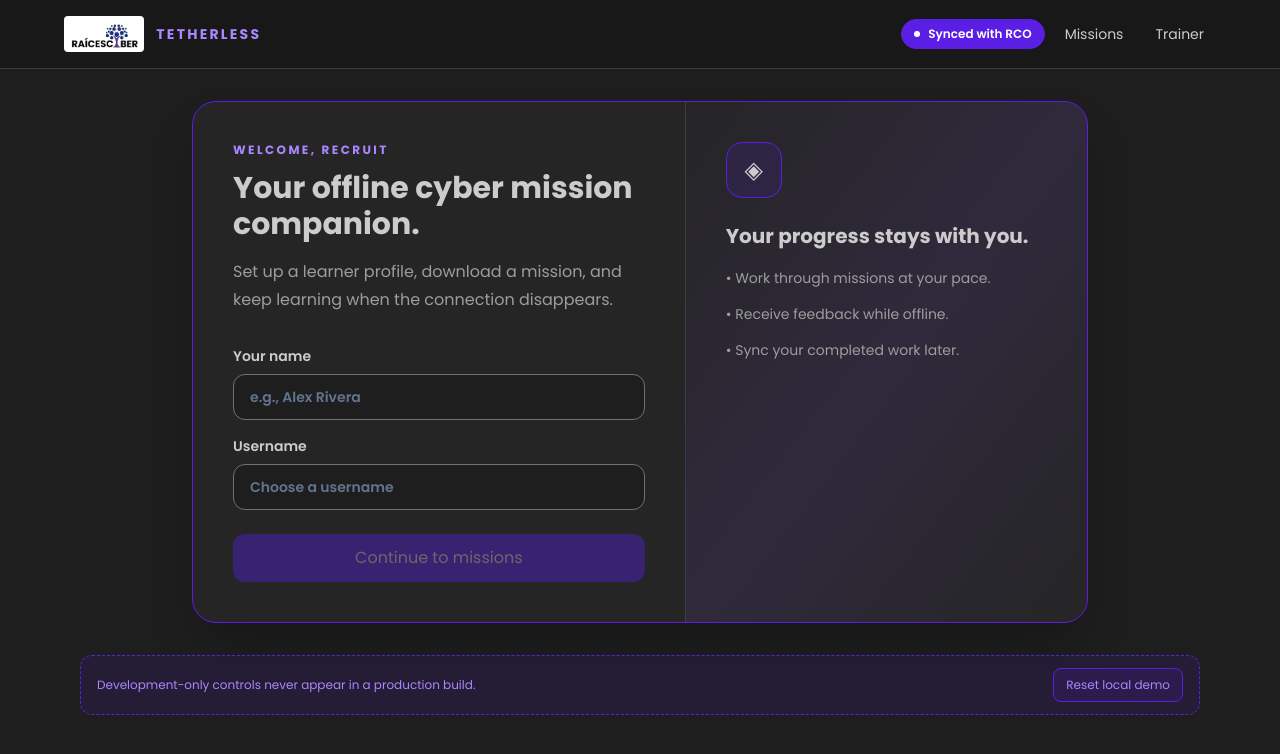
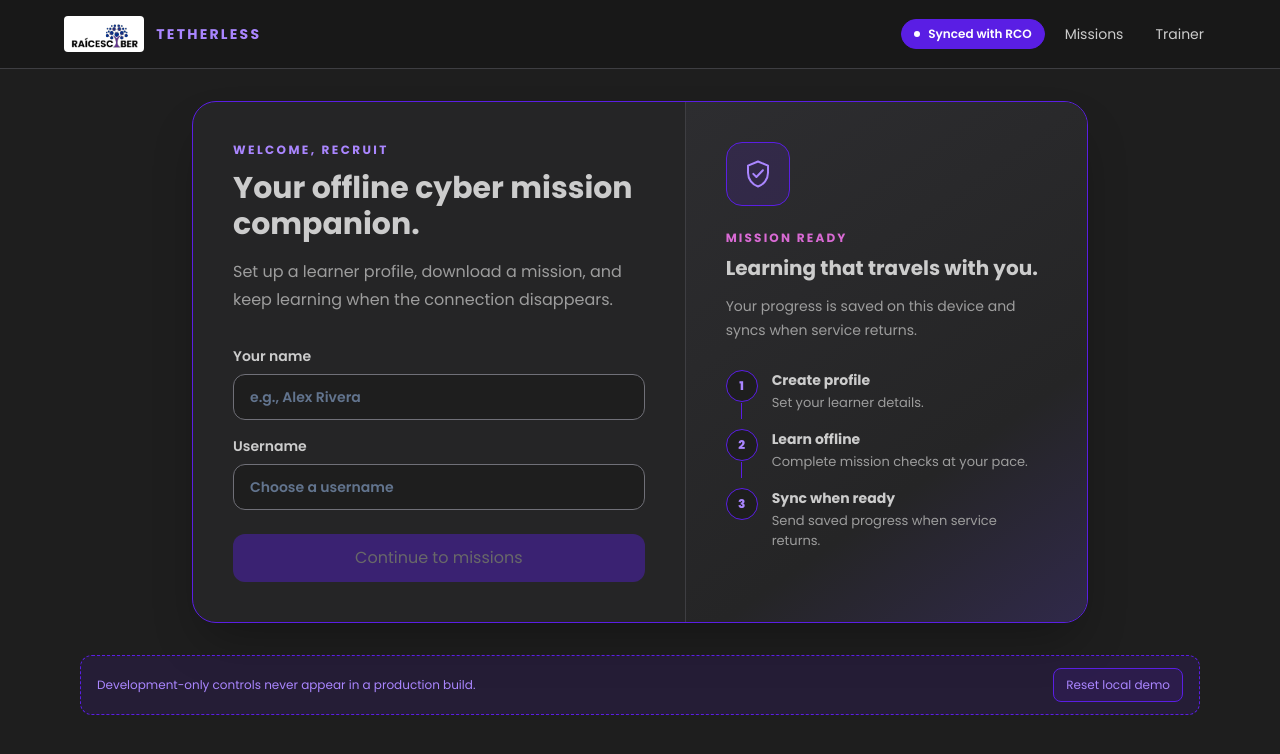
Before and after one commit to PixelAndFlow/RootSync-Tetherless-Project, a React (Vite) app: page /#/learner in a window 1280 px wide. Shown: the top 754 px of the page. Built offline with nearby package versions, Linux system fonts and the light colour scheme.

Commit message:
Refresh learner onboarding mission panel

```diff
--- a/src/features/onboarding/LearnerSetupScreen.tsx
+++ b/src/features/onboarding/LearnerSetupScreen.tsx
@@ -1,6 +1,15 @@
 import { FormEvent, useState } from "react";
 import { useNavigate } from "react-router-dom";
 import { useLearnerProfile } from "../../app/providers/LearnerProfileProvider";
+
+function MissionReadyIcon() {
+  return (
+    <svg aria-hidden="true" fill="none" height="32" viewBox="0 0 32 32" width="32">
+      <path d="M16 3.5 26 7.7v7.1c0 6.4-4.3 11.7-10 13.7-5.7-2-10-7.3-10-13.7V7.7l10-4.2Z" stroke="currentColor" strokeLinecap="round" strokeLinejoin="round" strokeWidth="2" />
+      <path d="m11.3 15.9 3.1 3.1 6.5-6.7" stroke="currentColor" strokeLinecap="round" strokeLinejoin="round" strokeWidth="2" />
+    </svg>
+  );
+}
 
 export function LearnerSetupScreen() {
   const navigate = useNavigate();
@@ -27,10 +36,16 @@ export function LearnerSetupScreen() {
           <button className="mt-2 rounded-xl bg-violet-600 px-5 py-3 font-bold hover:bg-violet-500 disabled:cursor-not-allowed disabled:opacity-40" disabled={!displayName.trim() || !username.trim()} type="submit">Continue to missions</button>
         </form>
       </div>
-      <aside className="border-t border-white/10 bg-gradient-to-br from-violet-600/25 via-violet-500/10 to-cyan-400/10 p-6 sm:p-10 md:border-l md:border-t-0">
-        <span className="grid h-14 w-14 place-items-center rounded-2xl border border-cyan-300/30 bg-cyan-300/10 text-2xl">◈</span>
-        <h2 className="mt-6 text-xl font-bold">Your progress stays with you.</h2>
-        <ul className="mt-4 grid gap-3 text-sm leading-6 text-slate-300"><li>• Work through missions at your pace.</li><li>• Receive feedback while offline.</li><li>• Sync your completed work later.</li></ul>
+      <aside className="onboarding-readiness border-t p-6 sm:p-10 md:border-l md:border-t-0">
+        <div className="mission-ready-icon"><MissionReadyIcon /></div>
+        <p className="mt-6 text-xs font-bold tracking-[0.18em]">MISSION READY</p>
+        <h2 className="mt-2 text-xl font-bold">Learning that travels with you.</h2>
+        <p className="mt-3 text-sm leading-6">Your progress is saved on this device and syncs when service returns.</p>
+        <ol aria-label="Your mission path" className="mission-ready-path mt-7 grid gap-4">
+          <li><span>1</span><div><h3>Create profile</h3><p>Set your learner details.</p></div></li>
+          <li><span>2</span><div><h3>Learn offline</h3><p>Complete mission checks at your pace.</p></div></li>
+          <li><span>3</span><div><h3>Sync when ready</h3><p>Send saved progress when service returns.</p></div></li>
+        </ol>
       </aside>
     </section>
   );
--- a/src/styles.css
+++ b/src/styles.css
@@ -38,6 +38,16 @@ button:focus-visible, input:focus-visible, select:focus-visible, a:focus-visible
 .mission-flag-action { border-color: var(--rco-purple); background: var(--color-ink); color: var(--rco-purple-accessible); }
 .mission-flag-action:hover { background: #2d2d30; }
 .mission-flag-action[data-flagged="true"] { background: var(--rco-purple); color: #ffffff; }
+
+.onboarding-readiness { border-color: #3e3e42; background: linear-gradient(145deg, #2d2d30, #252526 68%, #30294a); color: #cccccc; }
+.mission-ready-icon { display: grid; height: 4rem; width: 4rem; place-items: center; border: 1px solid var(--rco-purple); border-radius: 1rem; background: rgb(90 30 228 / 14%); color: var(--rco-purple-accessible); }
+.onboarding-readiness > p:nth-of-type(1) { color: var(--rco-magenta-accessible); }
+.onboarding-readiness > p:nth-of-type(2) { color: #9d9d9d; }
+.mission-ready-path li { display: flex; gap: 0.875rem; }
+.mission-ready-path li > span { display: grid; position: relative; height: 2rem; width: 2rem; flex: none; place-items: center; border: 1px solid var(--rco-purple); border-radius: 9999px; background: var(--color-ink); color: var(--rco-purple-accessible); font-size: 0.75rem; font-weight: 800; }
+.mission-ready-path li:not(:last-child) > span::after { position: absolute; top: 2rem; height: 1rem; border-left: 1px solid var(--rco-purple); content: ""; }
+.mission-ready-path h3 { color: #cccccc; font-size: 0.875rem; font-weight: 700; }
+.mission-ready-path p { margin-top: 0.125rem; color: #9d9d9d; font-size: 0.8125rem; line-height: 1.25rem; }
 
 /* Disabled mission navigation remains legible while still signalling that an answer is required. */
 article + div button:disabled { cursor: not-allowed; opacity: 1; }
@@ -104,6 +114,12 @@ button[class~="border-white/15"], a[class~="border-white/15"], input[class~="bor
 .app-light-theme .mission-flag-action:hover { background: #e8e8e8; }
 .app-light-theme article + div button:not([class~="bg-violet-600"]):disabled { border-color: #858585; background: #e8e8e8; color: #5c5c5c; }
 .app-light-theme article + div button[class~="bg-violet-600"]:disabled { background: #5a1ee4 !important; color: #ffffff; }
+.app-light-theme .onboarding-readiness { border-color: #c8c8c8; background: linear-gradient(145deg, #f3f3f3, #ffffff 68%, #f3edff); color: #1e1e1e; }
+.app-light-theme .mission-ready-icon { background: #ffffff; color: #5a1ee4; }
+.app-light-theme .onboarding-readiness > p:nth-of-type(1) { color: #9b2796; }
+.app-light-theme .onboarding-readiness > p:nth-of-type(2), .app-light-theme .mission-ready-path p { color: #3b3b3b; }
+.app-light-theme .mission-ready-path li > span { background: #ffffff; color: #5a1ee4; }
+.app-light-theme .mission-ready-path h3 { color: #1e1e1e; }
 .app-light-theme .answer-card-neutral { border-color: #c8c8c8; background: #ffffff; color: #1e1e1e; }
 .app-light-theme .answer-card-neutral:not(:disabled):hover { border-color: #5a1ee4; background: #f3edff; }
 .app-light-theme .answer-card-neutral .answer-card-translation { color: #3b3b3b; }
```
Also changed, not shown: 1 other file (tests, documents, lock files or other folders). Lines whose indentation alone changed are shown as unchanged.
